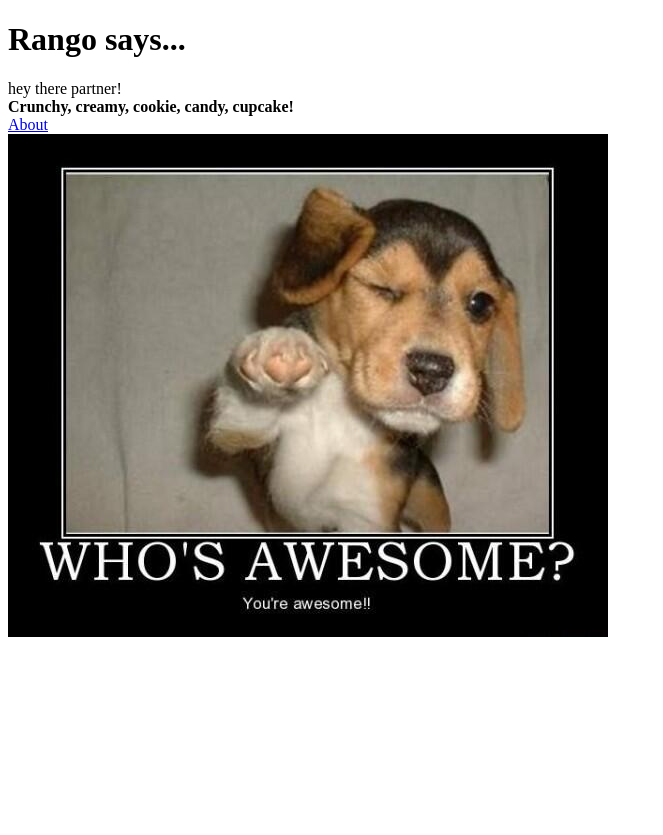
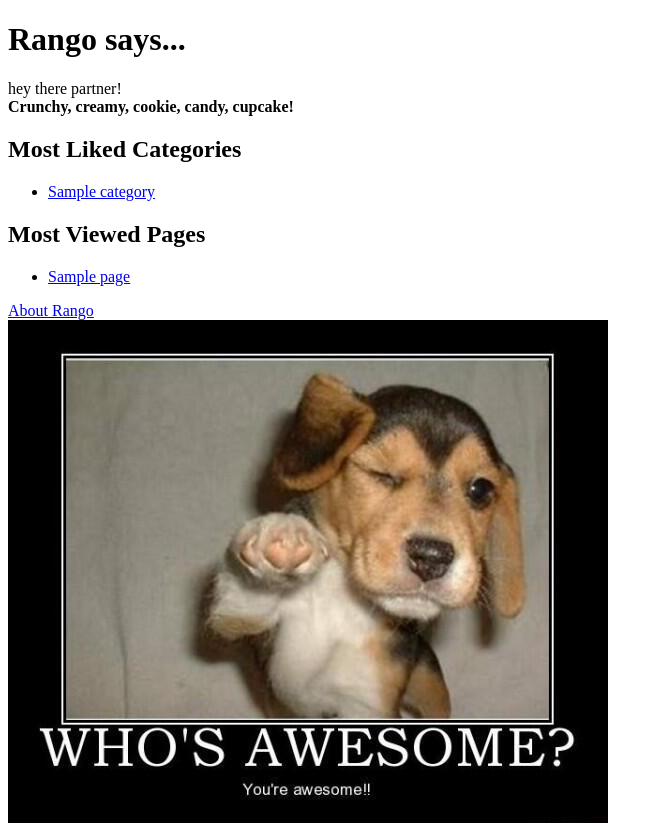
Before and after one commit to GregorJUofG/tango_with_django_project, a Django app: page / in a window 1280 px wide. Shown: the whole page, without its empty margins (0-663 px from the left). Before the commit the page ends 637 px from the top, so only its background shows below. Run offline with Django 3.2, Linux system fonts and the light colour scheme; tables that the repository leaves empty hold one stand-in row (values such as "Sample post").

Commit message:
Chapter 6

```diff
--- a/rango/models.py
+++ b/rango/models.py
@@ -1,10 +1,16 @@
 from django.db import models
+from django.template.defaultfilters import slugify
 
 class Category(models.Model):
 
     name = models.CharField(max_length=128, unique=True)
     views = models.IntegerField(default=0)
     likes = models.IntegerField(default=0)
+    slug = models.SlugField(unique = True)
+
+    def save(self, *args, **kwargs):
+        self.slug = slugify(self.name)
+        super(Category, self).save(*args, **kwargs)
 
     class Meta:
         verbose_name_plural = 'Categories'
--- a/rango/urls.py
+++ b/rango/urls.py
@@ -5,5 +5,6 @@ app_name = 'rango'
 
 urlpatterns = [
     path('', views.index, name='index'),
-    path('about/',views.about,name = 'about')
+    path('about/',views.about,name = 'about'),
+    path('category/<slug:category_name_slug>/', views.show_category, name = 'show_category')
 ]
--- a/rango/views.py
+++ b/rango/views.py
@@ -1,17 +1,52 @@
 from django.shortcuts import render
 from django.http import HttpResponse
+from rango.models import Category
+from rango.models import Page
 
 def index(request):
-    # Construct a dictionary to pass to the template engine as its context.
-    # bold message is the key, the string is the output
-    # So on the template every time bold message appears
-    context_dict = {'boldmessage': 'Crunchy, creamy, cookie, candy, cupcake!'}
-    # Return a rendered response to send to the client.
-    # We make use of the shortcut function to make our lives easier.
-    # Note that the first parameter is the template we wish to use.
+    # Query the database for a list of ALL categories currently stored.
+    # Order the categories by the number of likes in descending order.
+    # Retrieve the top 5 only -- or all if less than 5.
+    # Place the list in our context_dict dictionary (with our boldmessage!)
+    # that will be passed to the template engine.
+    category_list = Category.objects.order_by('-likes')[:5]
+    page_list = Page.objects.order_by('-views')[:5]
+    context_dict = {}
+    context_dict['boldmessage'] = 'Crunchy, creamy, cookie, candy, cupcake!'
+    context_dict['categories'] = category_list
+    context_dict['pages'] = page_list
+    # Render the response and send it back!
     return render(request, 'rango/index.html', context=context_dict)
+
 
 
 def about(request):
     context_dict = {'boldmessage': 'This tutorial has been put together by Gregor Johnston'}
     return render(request, 'rango/about.html', context=context_dict)
+
+def show_category(request, category_name_slug):
+    # Create a context dictionary which we can pass
+    # to the template rendering engine.
+    context_dict = {}
+    try:
+        # Can we find a category name slug with the given name?
+        # If we can't, the .get() method raises a DoesNotExist exception.
+        # The .get() method returns one model instance or raises an exception.
+        category = Category.objects.get(slug=category_name_slug)
+        # Retrieve all of the associated pages.
+        # The filter() will return a list of page objects or an empty list.
+        pages = Page.objects.filter(category=category)
+        # Adds our results list to the template context under name pages.
+        context_dict['pages'] = pages
+        # We also add the category object from
+        # the database to the context dictionary.
+        # We'll use this in the template to verify that the category exists.
+        context_dict['category'] = category
+    except Category.DoesNotExist:
+        # We get here if we didn't find the specified category.
+        # Don't do anything -
+        # the template will display the "no category" message for us.
+        context_dict['category'] = None
+        context_dict['pages'] = None
+    # Go render the response and return it to the client.
+    return render(request, 'rango/category.html', context=context_dict)
--- a/templates/rango/index.html
+++ b/templates/rango/index.html
@@ -15,7 +15,44 @@
         <strong>{{ boldmessage }}</strong><br />
     </div>
     <div>
-        <a href="/rango/about/">About</a><br />
+
+    <!-- THIS IS THE MOST LIKED CATEGORIES -->
+
+        <h2>Most Liked Categories</h2>
+    {% if categories %}
+        <ul>
+            {% for category in categories %}
+            <li>
+                <a href="/rango/category/{{ category.slug }}/">{{ category.name }}</a>
+            </li>
+            {% endfor %}
+        </ul>
+    {% else %}
+        <strong>There are no categories present.</strong>
+    {% endif %}
+    </div>
+
+    <div>
+
+        <!-- THIS IS THE MOST VIEWED PAGES -->
+
+            <h2>Most Viewed Pages</h2>
+        {% if pages %}
+        <ul>
+            {% for page in pages %}
+            <li>
+                <a href="{{ page.url }}">{{ page.title }}</a>
+            </li>
+            {% endfor %}
+        </ul>
+    {% else %}
+        <strong>There are no pages present.</strong>
+    {% endif %}
+
+    </div>
+
+    <div>
+        <a href="/rango/about/">About Rango</a><br />
         <img src="/static/images/rango.jpg" alt="Picture of Rango" />
     </div>
 </body>
```
Also changed, not shown: populate_rango.py (+17 -9 lines), rango/admin.py (+5 -2 lines), templates/rango/category.html (added, +32 -0 lines), rango/migrations/0002_category_slug.py (added).
